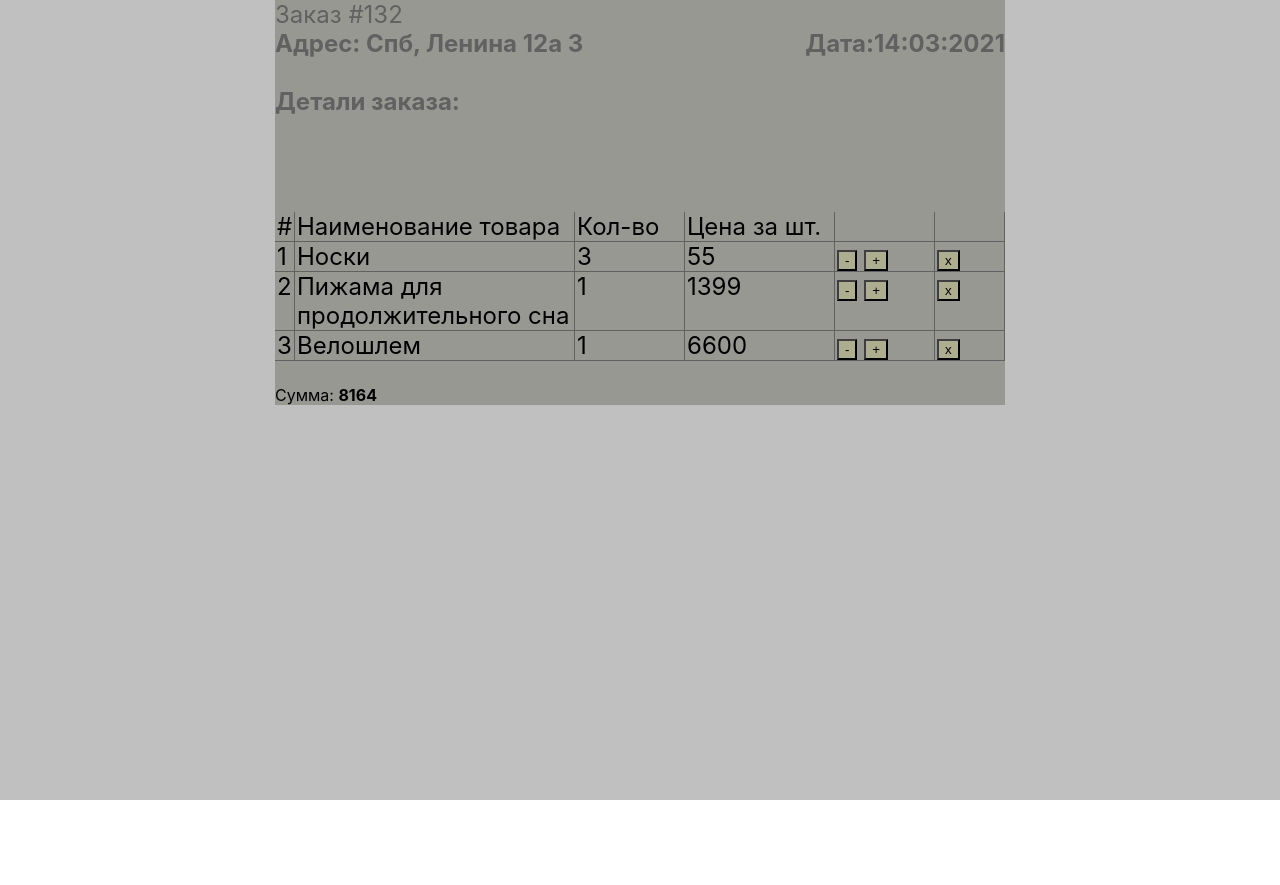
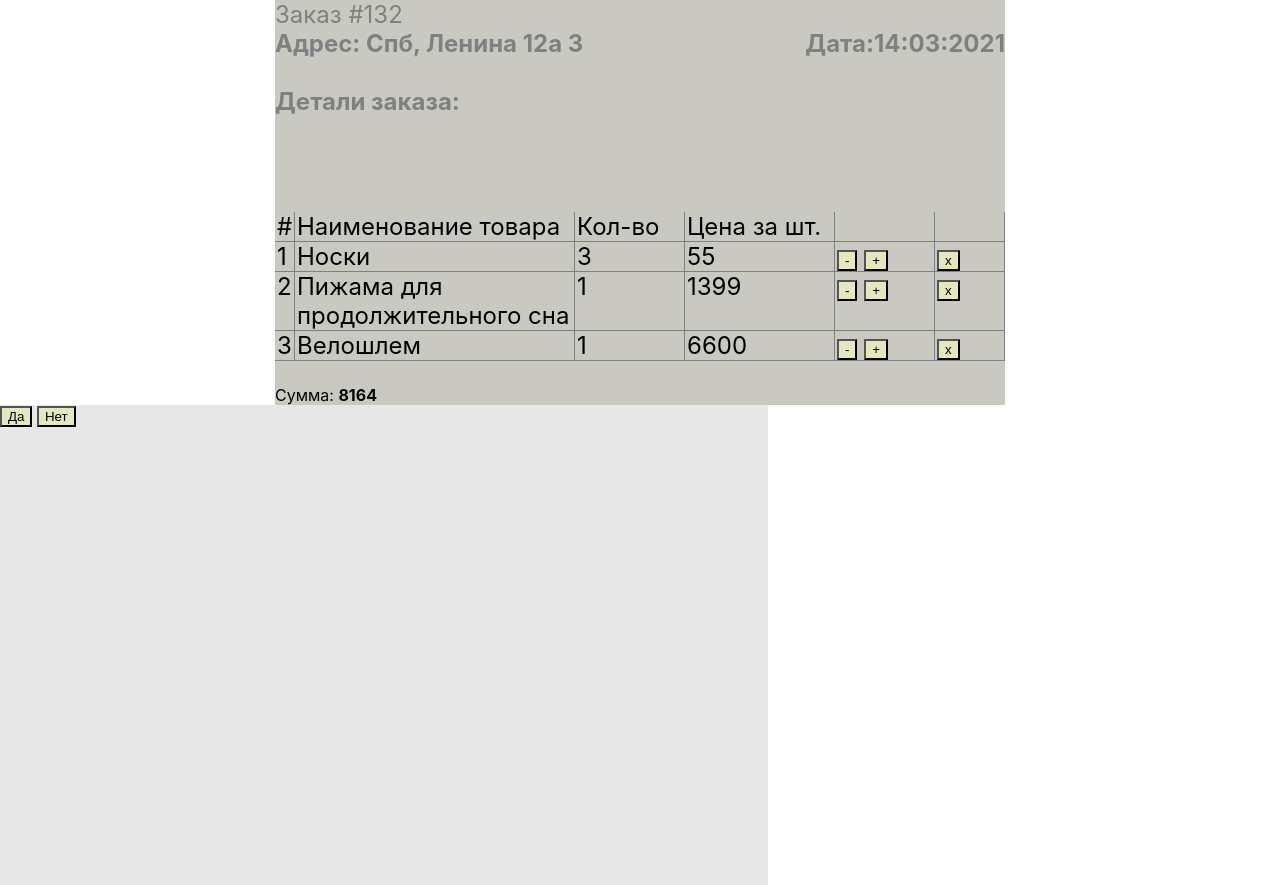
Before and after one commit to bumlu/shoppage, a React (Create React App) app: page / in a window 1280 px wide. Before the commit the page ends 800 px from the top, so only its background shows below. Built offline with nearby package versions, Linux system fonts and the light colour scheme.

Commit message:
dont work delete f

```diff
--- a/src/mainTable/Table.tsx
+++ b/src/mainTable/Table.tsx
@@ -25,6 +25,7 @@ function Table(props:TableProps) {
         setItem(props.ItemModel.concat())
     };
 
+    console.log(Item);
 
     return (
         <div className="table">
--- a/src/mainTable/tableBody/TableBody.tsx
+++ b/src/mainTable/tableBody/TableBody.tsx
@@ -10,6 +10,7 @@ interface TableBodyProps{
  };
 
 function TableBody (props: TableBodyProps ){
+
     return(
         <div className="body">
       <TitleRow></TitleRow>
--- a/src/mainTable/tableBody/itemRow/ItemRow.tsx
+++ b/src/mainTable/tableBody/itemRow/ItemRow.tsx
@@ -21,7 +21,7 @@ function ItemRow(props: ItemRowProps) {
             <span>{props.Item.itemName}</span>
             <span> {props.Item.itemsAmount} </span>
             <span> {props.Item.prisePerOneItem} </span>
-            <span><button className={" minus " + (block)} onClick={Decrease}>-</button>  <button onClick={Increase}>+</button>    </span>
+            <span><button className={" minus " + (block)} onClick={Decrease}>-</button>  <button onClick={Increase}>+</button> </span>
             <span>  <button onClick={ModalCall}>x</button> </span>
         </div>
     )
--- a/src/modalDelete/ModalDelete.css
+++ b/src/modalDelete/ModalDelete.css
@@ -1,8 +1,9 @@
 .pageView {
-    background-color: rgba(0, 0, 0, 0.247);
+    background-color: rgba(110, 109, 109, 0.164);
     position: absolute;
-    left: 0;
-    top: 0;
-    width: 100%;
-    height: 100%;
+    width: 60%;
+    height: 60%;
 }
+.button {
+position: center;
+}
--- a/src/modalDelete/ModalDelete.tsx
+++ b/src/modalDelete/ModalDelete.tsx
@@ -1,16 +1,18 @@
+
 import "./ModalDelete.css"
 
-interface ModalDeleteProps{
-    DeleteItem:()=>void;
+interface ModalDeleteProps {
+    DeleteItem: () => void;
 }
 
-function ModalDelete (props:ModalDeleteProps){
-    return(
+function ModalDelete(props: ModalDeleteProps) {
+    function DeleteItem() {props.DeleteItem ()}
+    function CloseModal() {}
 
+    return (
         <div className="pageView">
-
+            <button onClick={DeleteItem}>Да</button>  <button onClick={CloseModal}>Нет</button>
         </div>
-
     )
 }
 
--- a/src/page/Page.tsx
+++ b/src/page/Page.tsx
@@ -27,20 +27,22 @@ const ItemModel: ItemInt[] = [
 
 ];
 
-let tmpItemForDelete:number;
+let indexItemForDelete:number;
 
 const ModalDeleteButton = (itemForDelete: number) =>{
-    tmpItemForDelete=itemForDelete
+    indexItemForDelete=itemForDelete -1
 }
 
-function DeleteItem (){
-ItemModel.splice(tmpItemForDelete)
+const  DeleteItem=()=>{
+ItemModel.splice(indexItemForDelete)
 }
 
 function Page (){
+
     return (
    <div> <Table  ItemModel={ItemModel} ModalDeleteButton={ModalDeleteButton}/>
     <ModalDelete DeleteItem={DeleteItem}/>
+
     </div>
     )
 }
```
